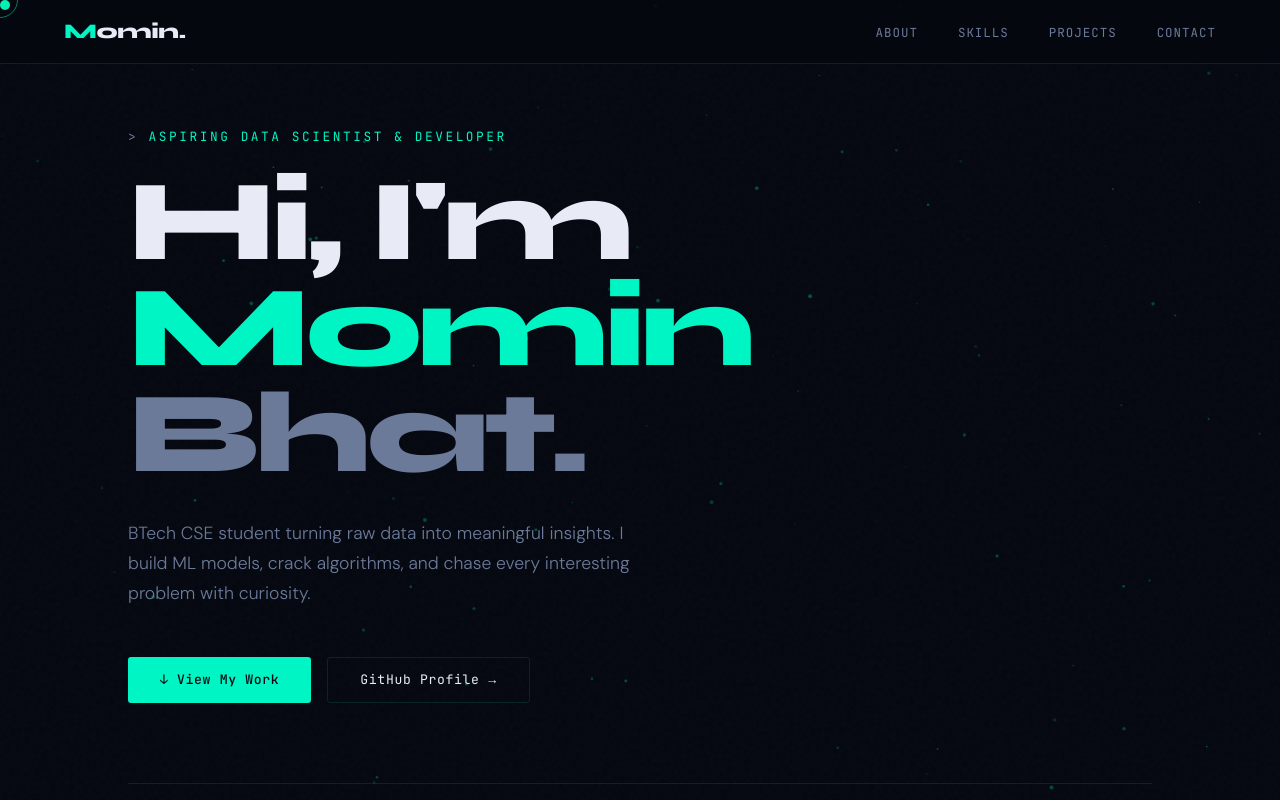
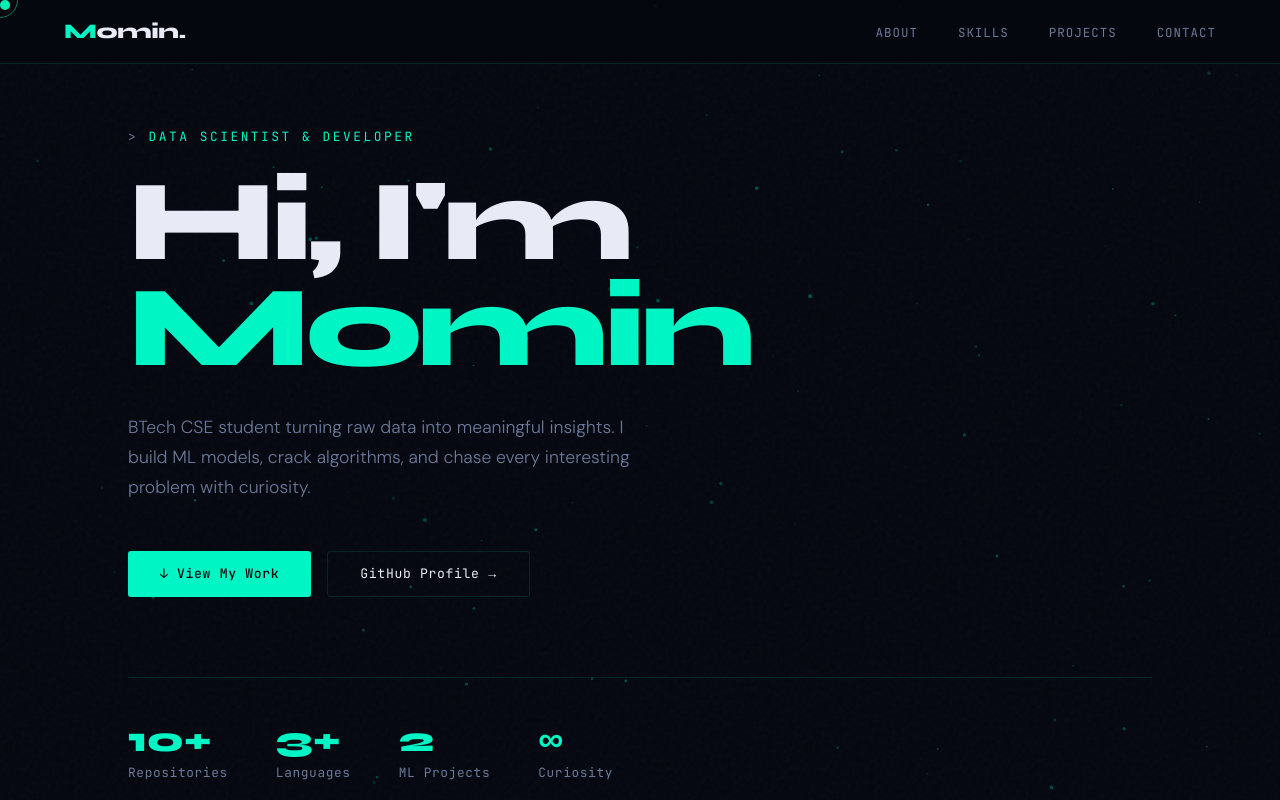
Before and after one commit to Bhatt-Momin/Bhatt-Momin.github.io, a plain HTML site: page index.html in a window 1280 px wide. Shown: the top 800 px of the page. Drawn offline with Linux system fonts and the light colour scheme.

Commit message:
Change hero eyebrow text to 'Data Scientist & Developer'
Updated the hero eyebrow text in index.html to remove 'Aspiring'.

```diff
--- a/index.html
+++ b/index.html
@@ -454,11 +454,10 @@
 
 <!-- HERO -->
 <section id="hero">
-  <div class="hero-eyebrow">Aspiring Data Scientist & Developer</div>
+  <div class="hero-eyebrow">Data Scientist & Developer</div>
   <h1>
     Hi, I'm<br>
     <span class="accent">Momin</span><br>
-    <span class="dim">Bhat.</span>
   </h1>
   <p class="hero-sub">
     BTech CSE student turning raw data into meaningful insights.
```
